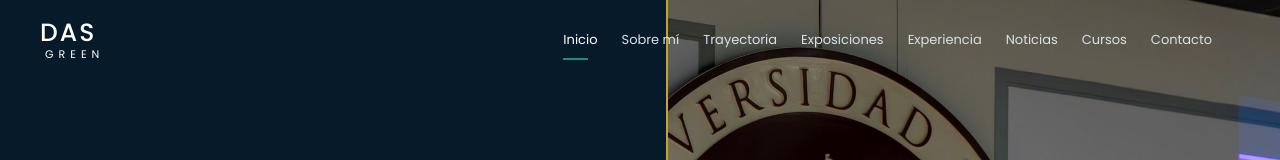
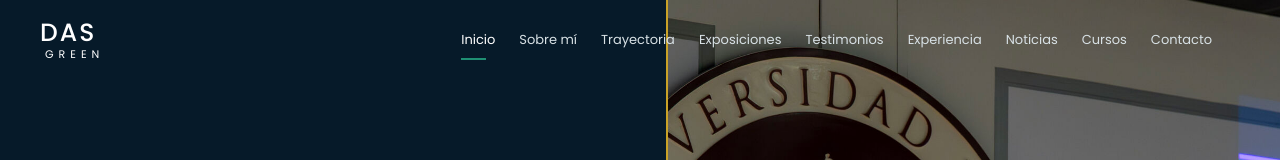
Before and after one commit to villacortasamuel651-cloud/das-green-react, a React (Vite) app: page / in a window 1280 px wide. Shown: the top 160 px of the page. Built offline with nearby package versions, Linux system fonts and the light colour scheme.

Commit message:
Add 'Testimonios' link to navigation

```diff
--- a/src/data/navigation.js
+++ b/src/data/navigation.js
@@ -3,6 +3,7 @@ export const navLinks = [
   { href: "#sobre-mi", label: "Sobre mí" },
   { href: "#trayectoria", label: "Trayectoria" },
   { href: "#exposiciones", label: "Exposiciones" },
+  { href: "#testimonios", label: "Testimonios" },
   { href: "#experiencia", label: "Experiencia" },
   { href: "#noticias", label: "Noticias" },
   { href: "#cursos", label: "Cursos" },
```
